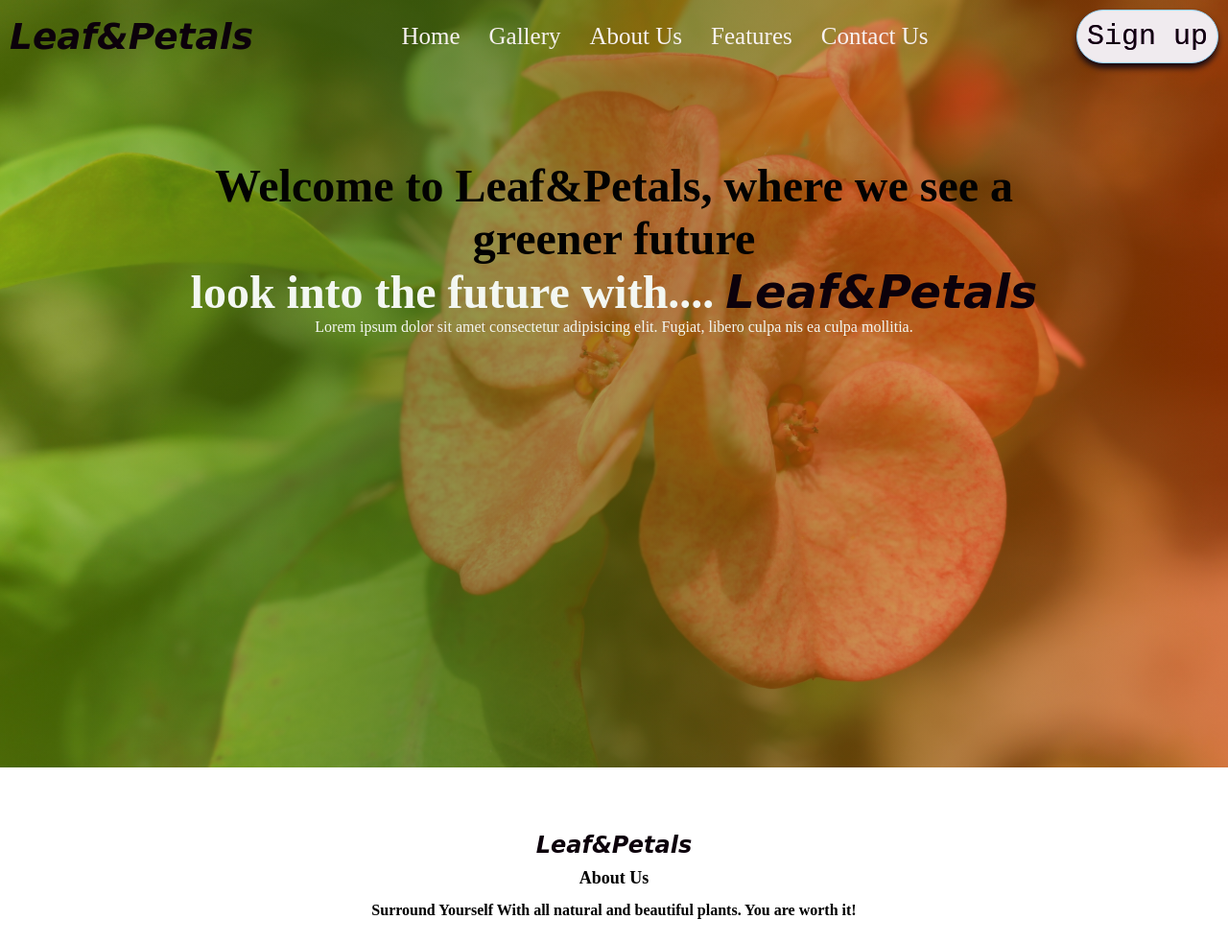
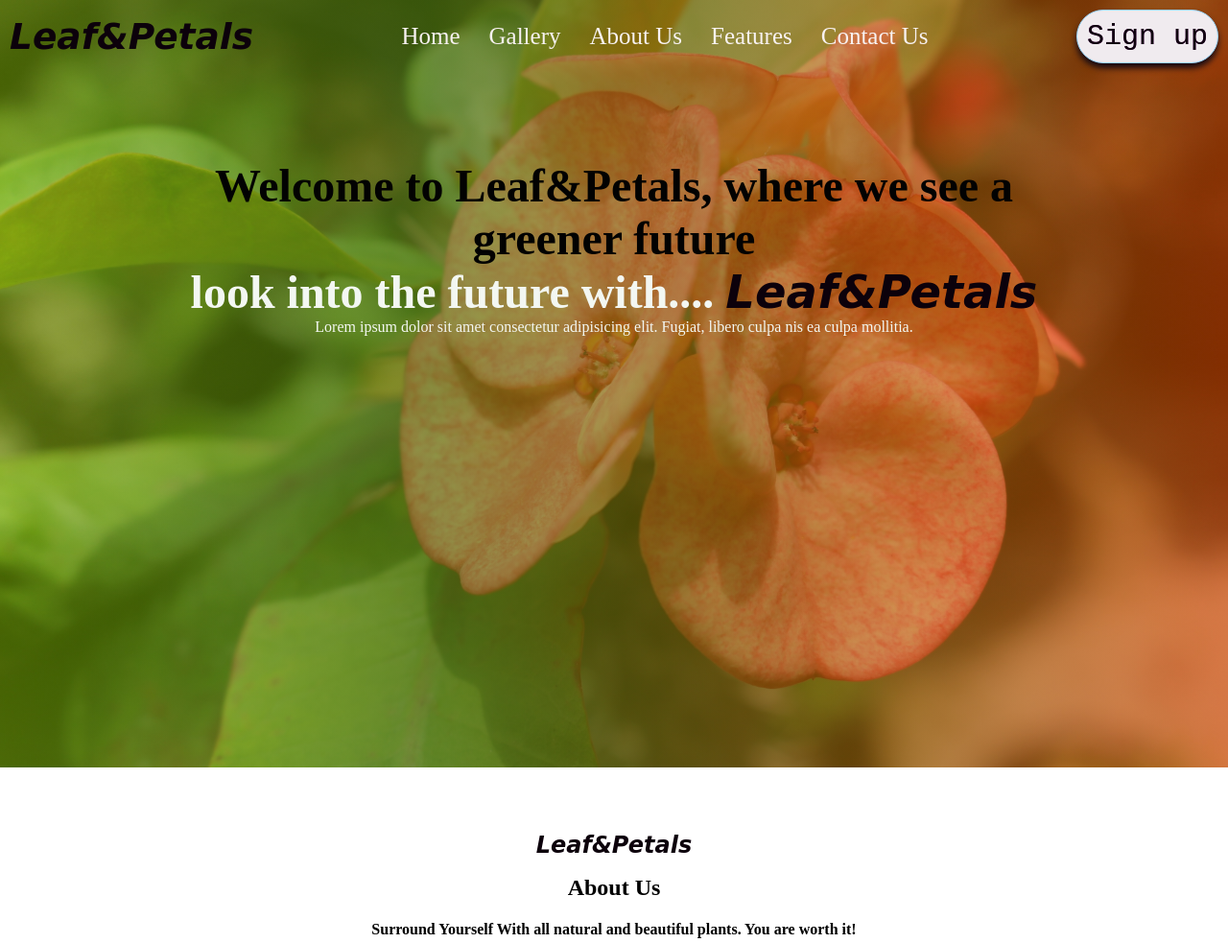
Before and after one commit to Tettey-Lowor/Green-Growth--Landing, a plain HTML site: page index.html in a window 1280 px wide. Shown: the top 983 px of the page at 96% size. Drawn offline with Linux system fonts and the light colour scheme.

Commit message:
new updates

```diff
--- a/index.html
+++ b/index.html
@@ -68,7 +68,9 @@
             <div class="about-text">
 
                 <h2 class="icon">Leaf&Petals</h2>
-                <h3>About Us</h3>
+                <br>
+                <h2>About Us</h2>
+                <br>
                 <h4>Surround Yourself With all natural and beautiful plants. You are worth it!</h4>
             </div>
         </section>
```
